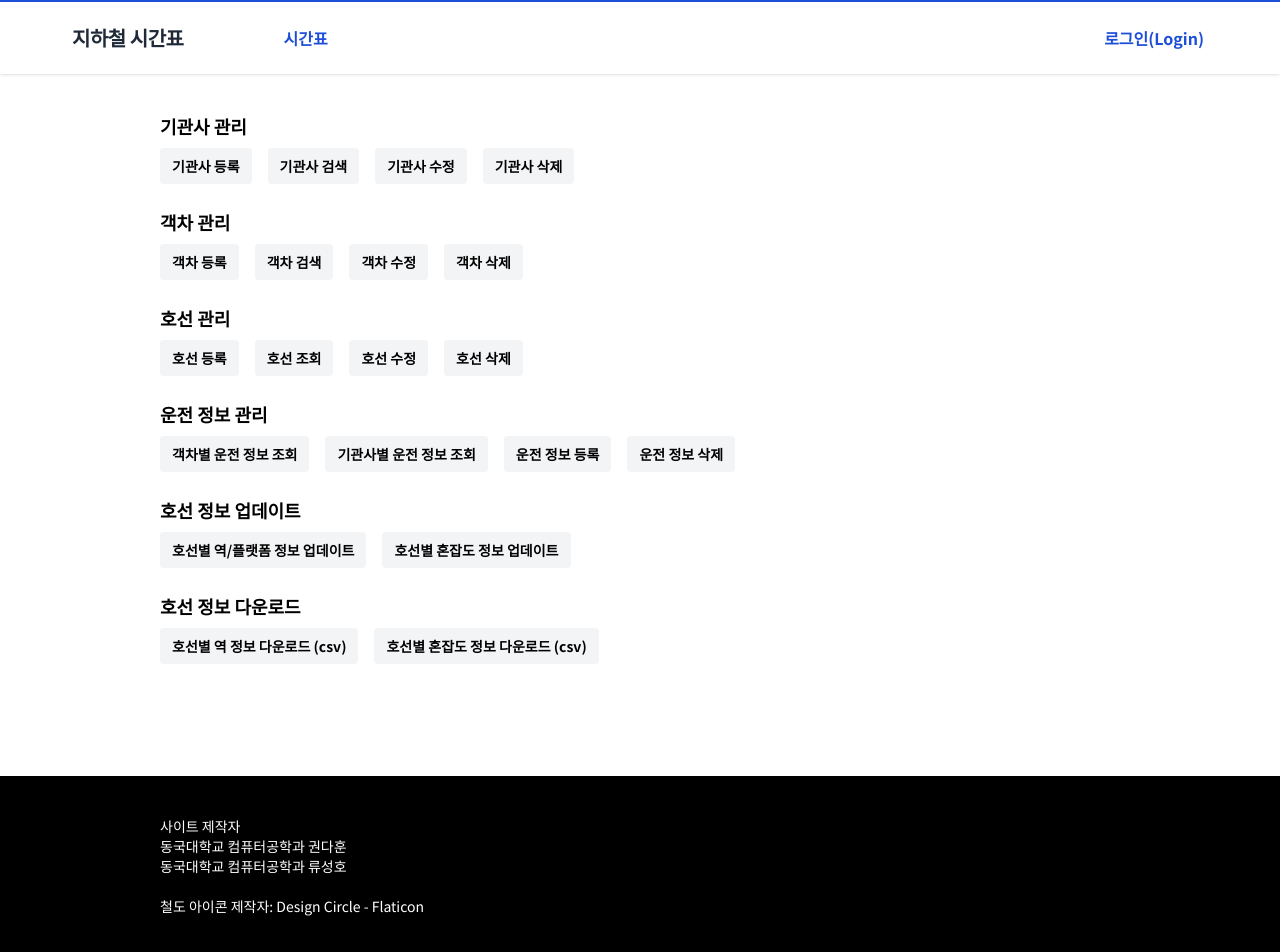
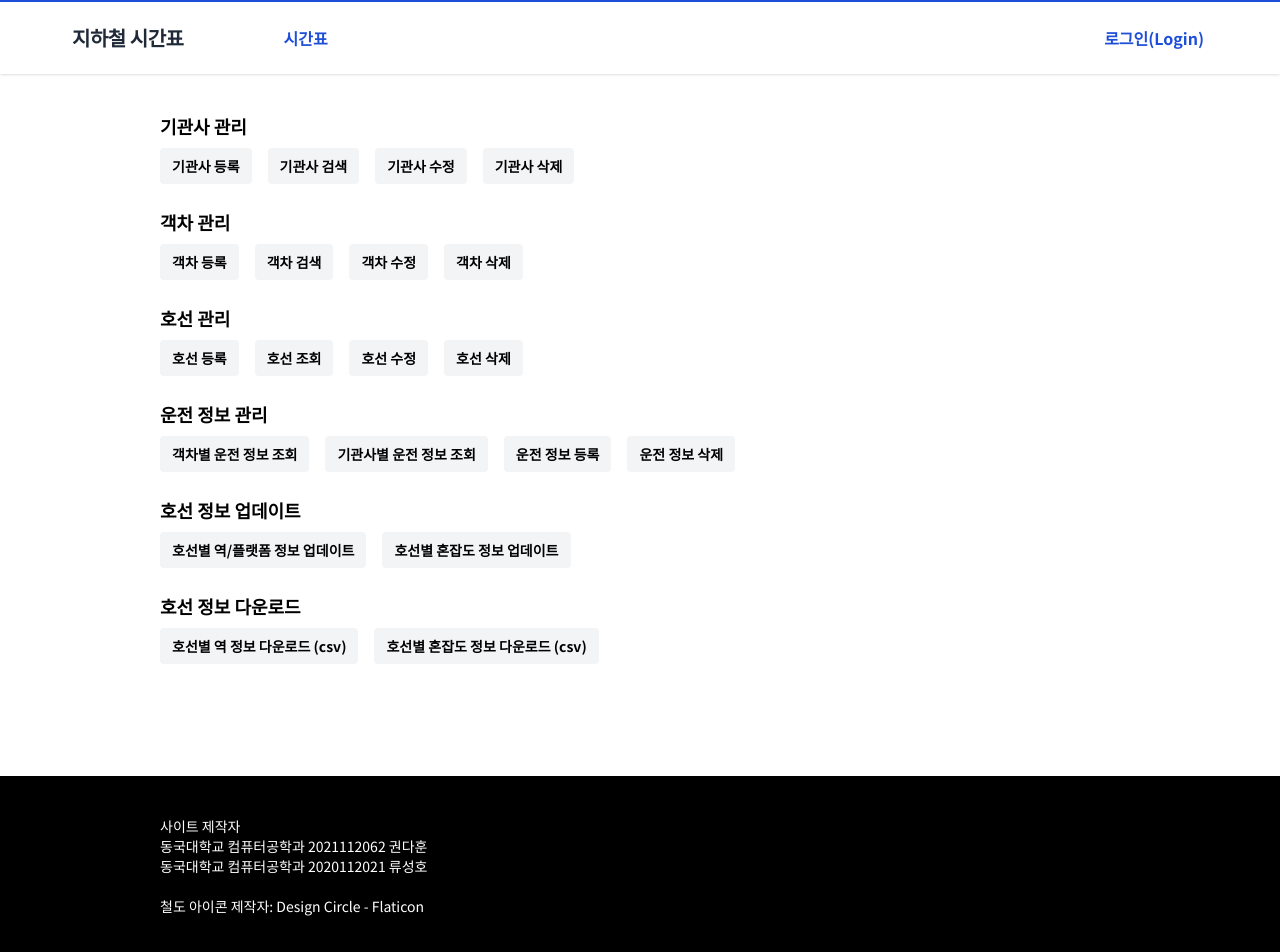
Before and after one commit to SubwayScheduler/FE, a React (Vite) app: page /admin-crud in a window 1280 px wide. Shown: the top 952 px of the page. Built offline with nearby package versions, Linux system fonts and the light colour scheme.

Commit message:
Design: Footer content modified

```diff
--- a/src/components/Footer/Footer.jsx
+++ b/src/components/Footer/Footer.jsx
@@ -3,8 +3,8 @@ const Footer = () => {
     <footer className="py-10 bg-black text-white">
       <div className="md:w-9/12 w-11/12 mx-auto text-sm pb-5">
         <div>사이트 제작자</div>
-        <div>동국대학교 컴퓨터공학과 권다훈</div>
-        <div>동국대학교 컴퓨터공학과 류성호</div>
+        <div>동국대학교 컴퓨터공학과 2021112062 권다훈</div>
+        <div>동국대학교 컴퓨터공학과 2020112021 류성호</div>
       </div>
       <div className="md:w-9/12 w-11/12 mx-auto text-sm">
         <a href="https://www.flaticon.com/kr/free-icons/" title="철도 아이콘">
```
